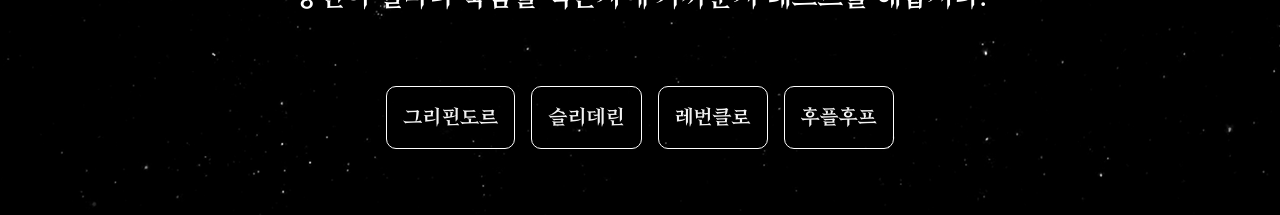
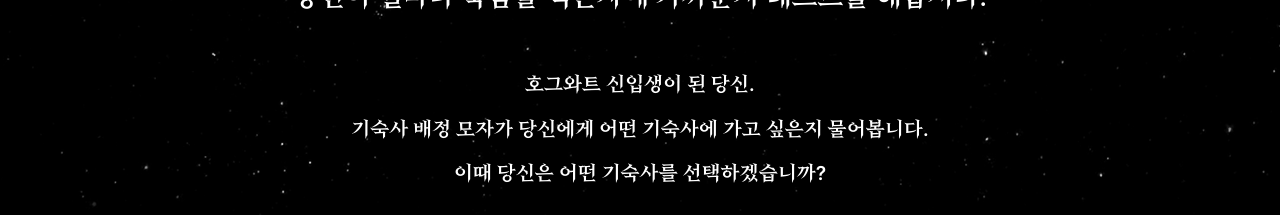
Before and after one commit to dainlinda/MovieProject, a Next.js app in the folder frontend/: page /deathEaters in a window 1280 px wide. Both pictures are taken after a click on the button "시작하기". Shown: the part 241-456 px from the top of the page. Built offline with nearby package versions, Linux system fonts and the light colour scheme.

Commit message:
Modified deathEatersTest & RandomNovel

```diff
--- a/frontend/components/deathEaters/deathEatersTest.js
+++ b/frontend/components/deathEaters/deathEatersTest.js
@@ -64,6 +64,14 @@
             <>
                 <div style={{ margin: "50px auto", width: '70%' }}>
                     <Progress/>
+                </div>
+
+                <div>
+                    {questionText.map((text, idx) => (
+                        <p key={idx}>
+                            {text}
+                        </p>
+                    ))}
                 </div>
 
                 {isPc &&
```
Also changed, not shown: frontend/pages/novel.js (+4 -4 lines).
